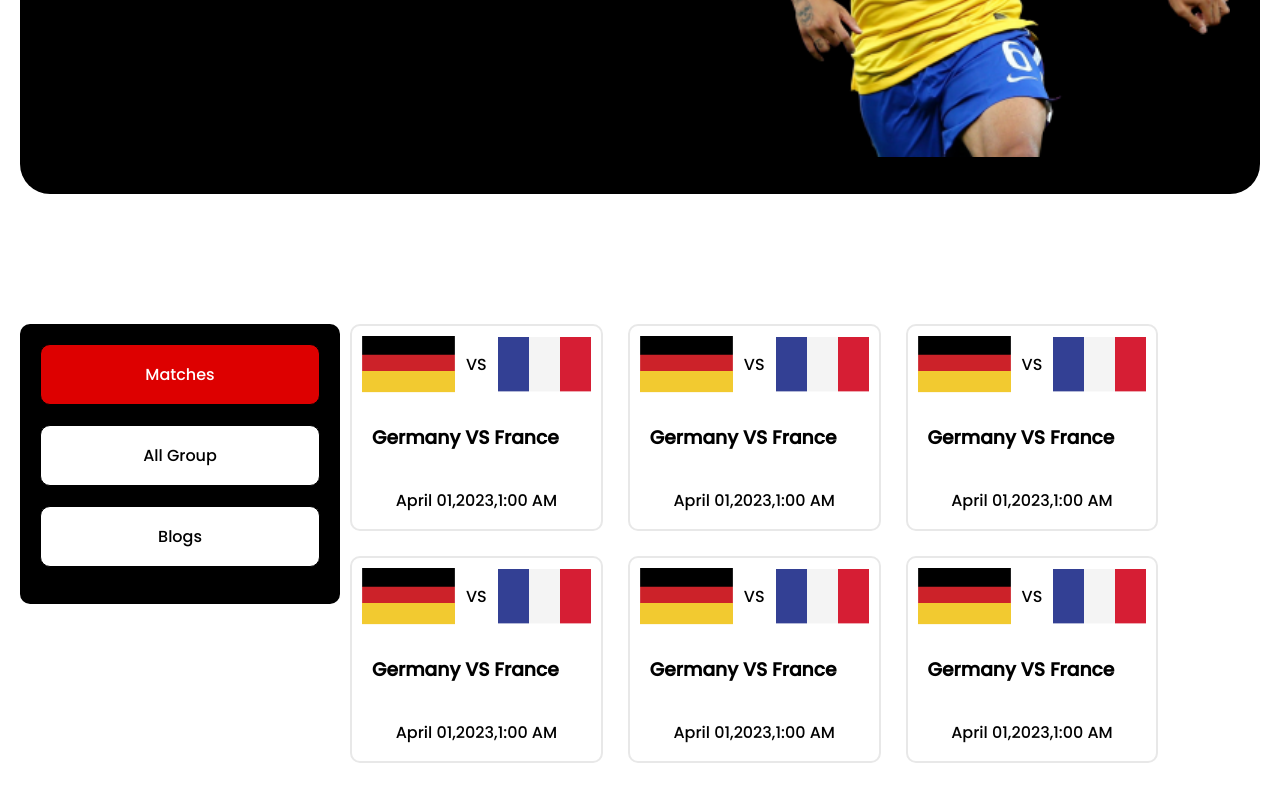
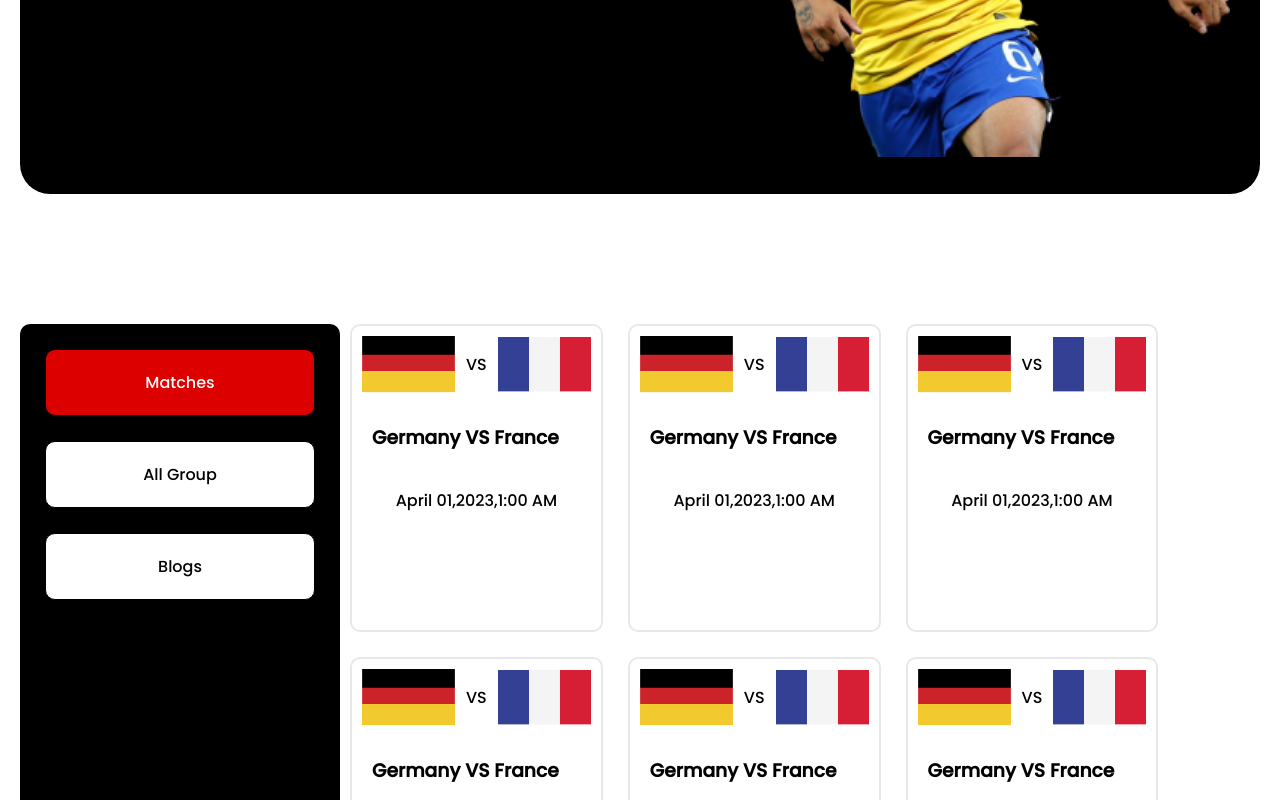
Before and after one commit to BubbleNowrin/World-Cup--HTML-CSS-only-A2, a plain HTML site: page matches.html in a window 1280 px wide. Shown: the part 382-1182 px from the top of the page. Drawn offline with Linux system fonts and the light colour scheme; a web font is replaced by a local one.

Commit message:
match btn update

```diff
--- a/match.css
+++ b/match.css
@@ -100,7 +100,7 @@ h1 {
 .aside-bar {
     background-color: black;
     width: 25vw;
-    height: 35vh;
+    height: 80vh;
     border-radius: 10px;
 }
 
@@ -114,11 +114,11 @@ h1 {
     align-items: center;
     background-color: white;
     color: black;
-    margin: 20px;
+    margin: 25px;
     border: 1px solid black;
     border-radius: 10px;
     text-align: center;
-    padding: 17px 29px;
+    padding: 20px 35px;
 }
 
 
```
